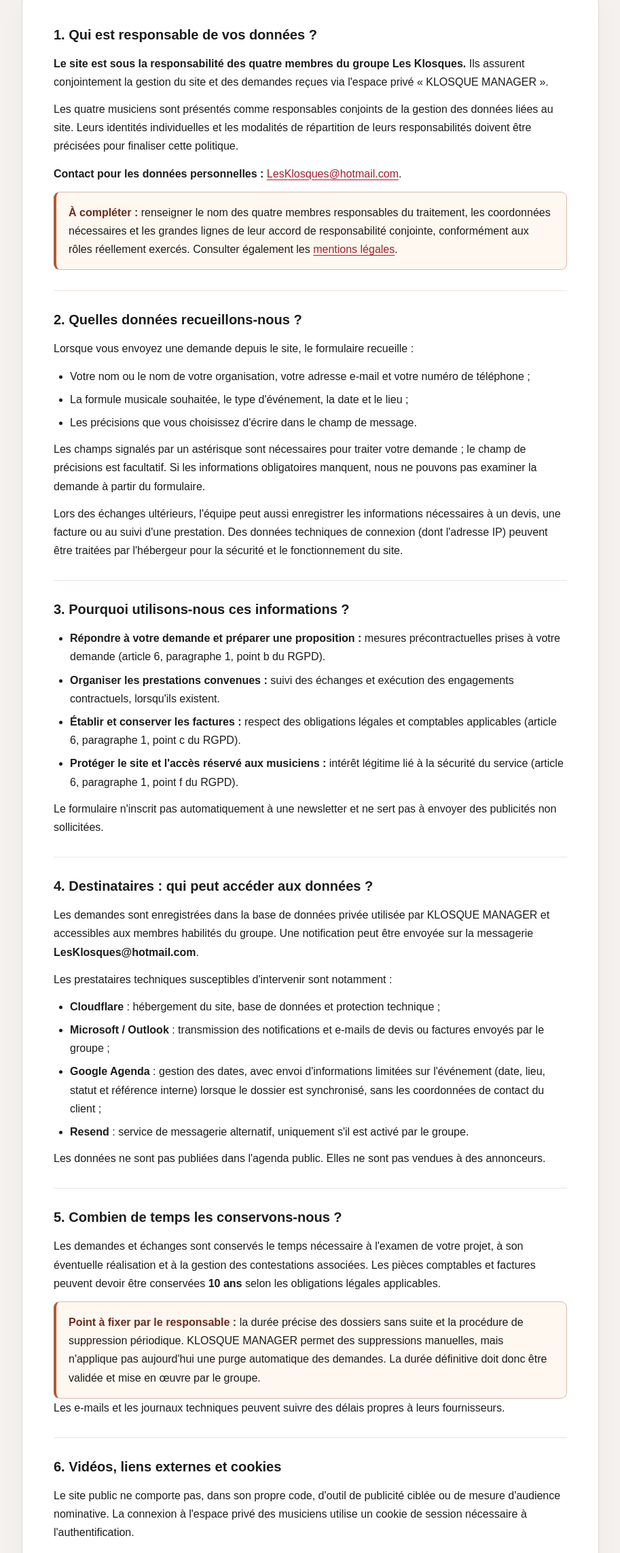
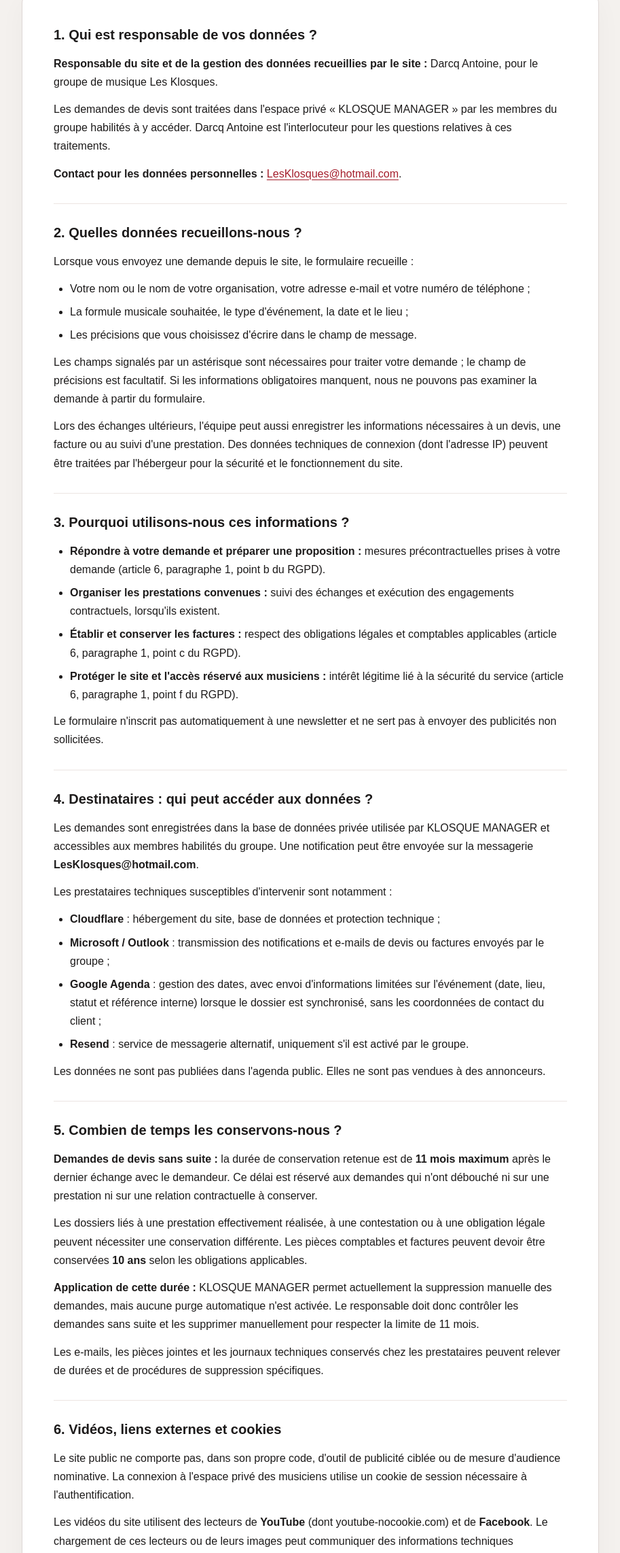
Before and after one commit to antoinedarcq02-cloud/LESKLOSQUES, a plain HTML site: page confidentialite.html in a window 1280 px wide. Shown: the part 429-2713 px from the top of the page at 68% size, without its empty margins (183-1096 px from the left). Drawn offline with Linux system fonts and the light colour scheme.

Commit message:
Publier Darcq Antoine et définir la conservation des demandes sans suite à 11 mois

```diff
--- a/confidentialite.html
+++ b/confidentialite.html
@@ -23,10 +23,9 @@
   <article class="legal-article">
 <section>
   <h2>1. Qui est responsable de vos données ?</h2>
-  <p><strong>Le site est sous la responsabilité des quatre membres du groupe Les Klosques.</strong> Ils assurent conjointement la gestion du site et des demandes reçues via l'espace privé « KLOSQUE MANAGER ».</p>
-  <p>Les quatre musiciens sont présentés comme responsables conjoints de la gestion des données liées au site. Leurs identités individuelles et les modalités de répartition de leurs responsabilités doivent être précisées pour finaliser cette politique.</p>
+  <p><strong>Responsable du site et de la gestion des données recueillies par le site :</strong> Darcq Antoine, pour le groupe de musique Les Klosques.</p>
+  <p>Les demandes de devis sont traitées dans l'espace privé « KLOSQUE MANAGER » par les membres du groupe habilités à y accéder. Darcq Antoine est l'interlocuteur pour les questions relatives à ces traitements.</p>
   <p><strong>Contact pour les données personnelles :</strong> <a href="mailto:LesKlosques@hotmail.com">LesKlosques@hotmail.com</a>.</p>
-  <div class="legal-missing"><strong>À compléter :</strong> renseigner le nom des quatre membres responsables du traitement, les coordonnées nécessaires et les grandes lignes de leur accord de responsabilité conjointe, conformément aux rôles réellement exercés. Consulter également les <a href="/mentions-legales.html">mentions légales</a>.</div>
 </section>
 <section>
   <h2>2. Quelles données recueillons-nous ?</h2>
@@ -63,9 +62,10 @@
 </section>
 <section>
   <h2>5. Combien de temps les conservons-nous ?</h2>
-  <p>Les demandes et échanges sont conservés le temps nécessaire à l'examen de votre projet, à son éventuelle réalisation et à la gestion des contestations associées. Les pièces comptables et factures peuvent devoir être conservées <strong>10 ans</strong> selon les obligations légales applicables.</p>
-  <div class="legal-missing"><strong>Point à fixer par le responsable :</strong> la durée précise des dossiers sans suite et la procédure de suppression périodique. KLOSQUE MANAGER permet des suppressions manuelles, mais n'applique pas aujourd'hui une purge automatique des demandes. La durée définitive doit donc être validée et mise en œuvre par le groupe.</div>
-  <p>Les e-mails et les journaux techniques peuvent suivre des délais propres à leurs fournisseurs.</p>
+  <p><strong>Demandes de devis sans suite :</strong> la durée de conservation retenue est de <strong>11 mois maximum</strong> après le dernier échange avec le demandeur. Ce délai est réservé aux demandes qui n'ont débouché ni sur une prestation ni sur une relation contractuelle à conserver.</p>
+  <p>Les dossiers liés à une prestation effectivement réalisée, à une contestation ou à une obligation légale peuvent nécessiter une conservation différente. Les pièces comptables et factures peuvent devoir être conservées <strong>10 ans</strong> selon les obligations applicables.</p>
+  <p><strong>Application de cette durée :</strong> KLOSQUE MANAGER permet actuellement la suppression manuelle des demandes, mais aucune purge automatique n'est activée. Le responsable doit donc contrôler les demandes sans suite et les supprimer manuellement pour respecter la limite de 11 mois.</p>
+  <p>Les e-mails, les pièces jointes et les journaux techniques conservés chez les prestataires peuvent relever de durées et de procédures de suppression spécifiques.</p>
 </section>
 <section>
   <h2>6. Vidéos, liens externes et cookies</h2>
```
